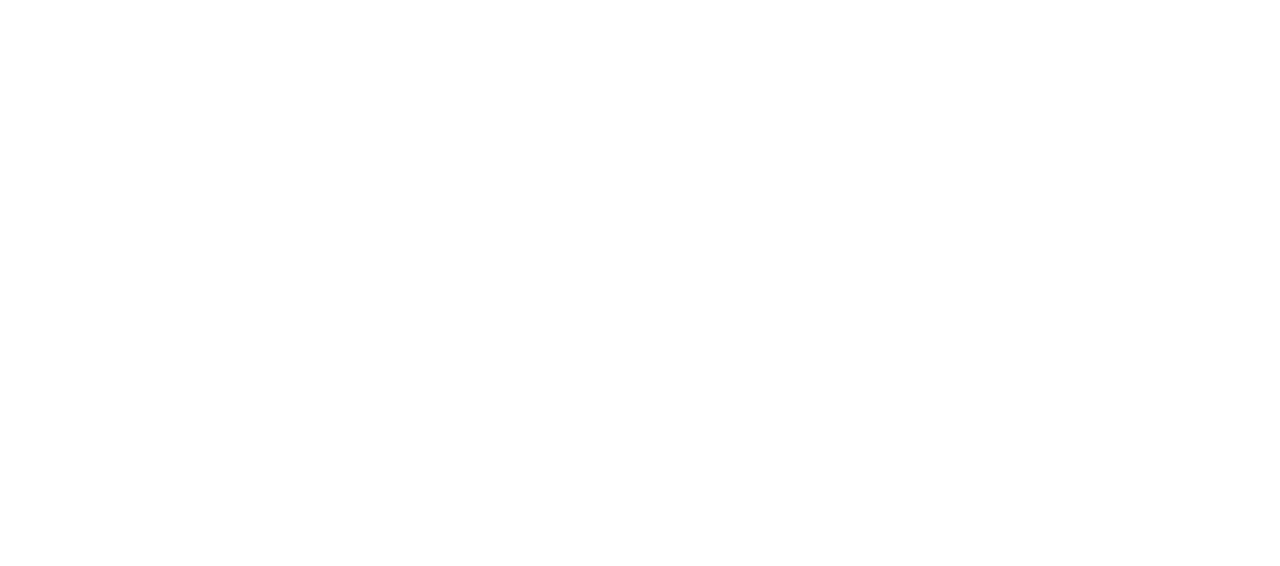
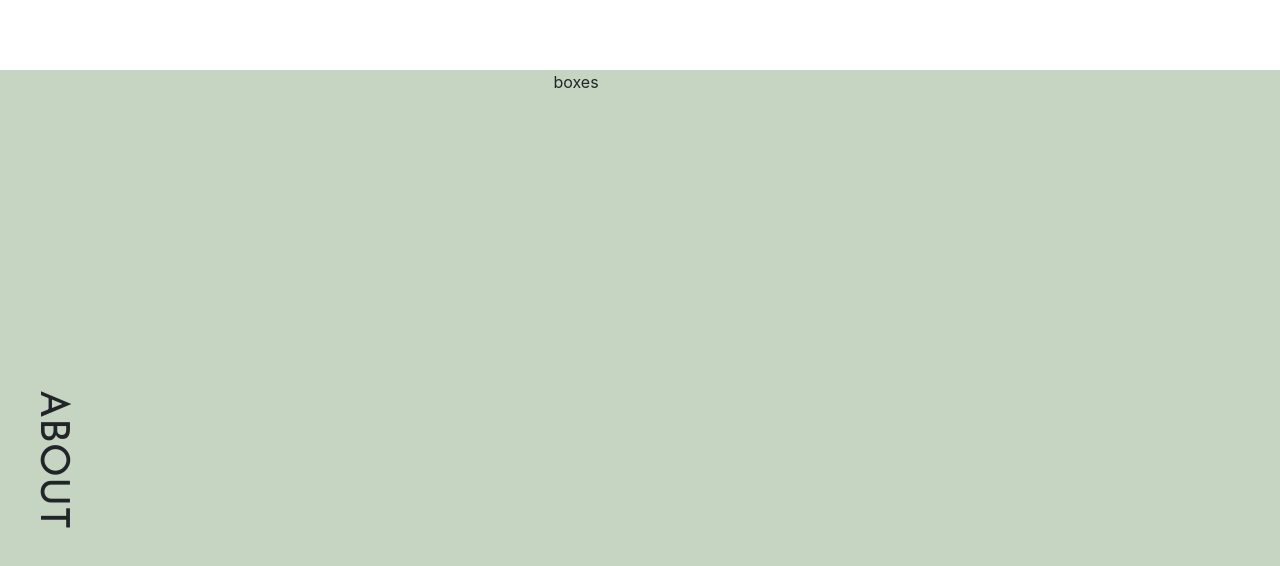
Before and after one commit to cloud9esc/farmair, a React (Create React App) app: page / in a window 1280 px wide. Shown: the part 730-1296 px from the top of the page. Before the commit the page ends 800 px from the top, so only its background shows below. Built offline with nearby package versions, Linux system fonts and the light colour scheme.

Commit message:
About page title rotate

```diff
--- a/src/App.tsx
+++ b/src/App.tsx
@@ -3,12 +3,14 @@
 import './App.css';
 import { Header } from './component/Header';
 import { Landing } from './component/Landing';
+import { About } from './component/About';
 
 const App: React.FC = () => {
   return (
     <div className="App">
       <Header />
       <Landing />
+      <About />
     </div>
   );
 }
--- a/src/component/About.scss
+++ b/src/component/About.scss
@@ -0,0 +1,13 @@
+.About {
+  height: 100vh;
+  background-color: #C5D5C1;
+}
+
+.About__title {
+  margin-left: -5vw;
+  margin-top: 40vh;
+  writing-mode: vertical-lr;
+  font-family: 'Josefin Sans', 'Segoe UI', 'Roboto', 'Helvetica Neue', sans-serif;
+  font-size: 40px;
+  padding-bottom: 10px;
+}
--- a/src/component/About.tsx
+++ b/src/component/About.tsx
@@ -1,12 +1,17 @@
 import React from 'react';
 import './About.scss';
 
-function About () {
+function About() {
   return (
     <div className="About">
-
+      <div className="container">
+        <div className="row">
+          <div className="About__title col-1">ABOUT</div>
+          <div className="col-10">boxes</div>
+        </div>
+      </div>
     </div>
   )
 }
 
-export {About}
+export { About }
--- a/src/component/Header.scss
+++ b/src/component/Header.scss
@@ -9,6 +9,7 @@
 
 .Header__logo {
   vertical-align: middle;
+  text-align: start;
   img {
     height: 20px;
   }
@@ -17,7 +18,7 @@
 .Header__menu {
   padding-top: 5px;
   text-align: end;
-  font-family: 'Josefin Sans', 'Segoe UI', 'Roboto', 'Helvetica Neue', sans-serif;;
+  font-family: 'Josefin Sans', 'Segoe UI', 'Roboto', 'Helvetica Neue', sans-serif;
   ul {
     li {
       margin-left: 60px;
```
